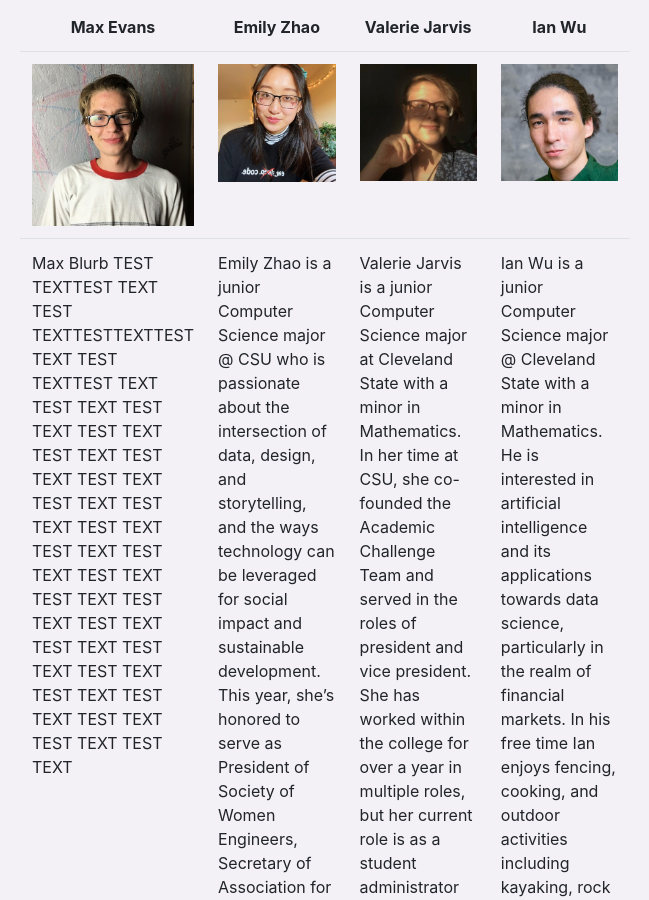
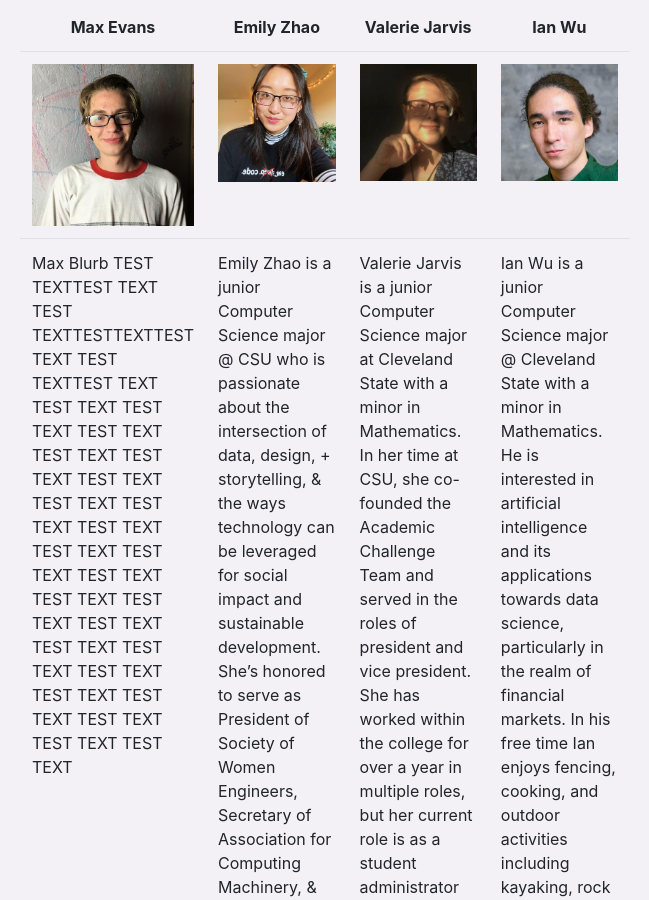
Before and after one commit to emily-zhao/ServeShare, a website: page frontend/src/AboutPage.html in a window 1280 px wide. Shown: the part 560-1460 px from the top of the page, without its empty margins (315-964 px from the left). Drawn offline with nearby package versions, Linux system fonts and the light colour scheme.

Commit message:
changed my blurb one more time

```diff
--- a/frontend/src/AboutPage.html
+++ b/frontend/src/AboutPage.html
@@ -92,7 +92,7 @@
                     </tr>
                     <tr>
                         <td style="text-align:left">Max Blurb TEST TEXTTEST TEXT TEST TEXTTESTTEXTTEST TEXT TEST TEXTTEST TEXT TEST TEXT TEST TEXT TEST TEXT TEST TEXT TEST TEXT TEST TEXT TEST TEXT TEST TEXT TEST TEXT TEST TEXT TEST TEXT TEST TEXT TEST TEXT TEST TEXT TEST TEXT TEST TEXT TEST TEXT TEST TEXT TEST TEXT TEST TEXT TEST TEXT TEST TEXT TEST TEXT</td>
-                        <td style="text-align:left">Emily Zhao is a junior Computer Science major @ CSU who is passionate about the intersection of data, design, and storytelling, and the ways technology can be leveraged for social impact and sustainable development. This year, she’s honored to serve as President of Society of Women Engineers, Secretary of Association for Computing Machinery, & Senator in Student Government. In her free time, she enjoys jamming on the violin, volunteering for local nonprofits + hospitals, & playing tennis!</td>
+                        <td style="text-align:left">Emily Zhao is a junior Computer Science major @ CSU who is passionate about the intersection of data, design, + storytelling, & the ways technology can be leveraged for social impact and sustainable development. She’s honored to serve as President of Society of Women Engineers, Secretary of Association for Computing Machinery, & Senator in Student Government. In her free time, she enjoys jamming on the violin, drawing, & playing tennis!</td>
                         <td style="text-align:left">Valerie Jarvis is a junior Computer Science major at Cleveland State with a minor in Mathematics. In her time at CSU, she co-founded the Academic Challenge Team and served in the roles of president and vice president. She has worked within the college for over a year in multiple roles, but her current role is as a student administrator to the assistant dean of the college. Her greatest loves in life include making websites look nice, well-organized Excel sheets, and her cat named Bean.</td>
                         <td style="text-align:left">Ian Wu is a junior Computer Science major @ Cleveland State with a minor in Mathematics. He is interested in artificial intelligence and its applications towards data science, particularly in the realm of financial markets. In his free time Ian enjoys fencing, cooking, and outdoor activities including kayaking, rock climbing, and camping. </td>
                     </tr>
```
